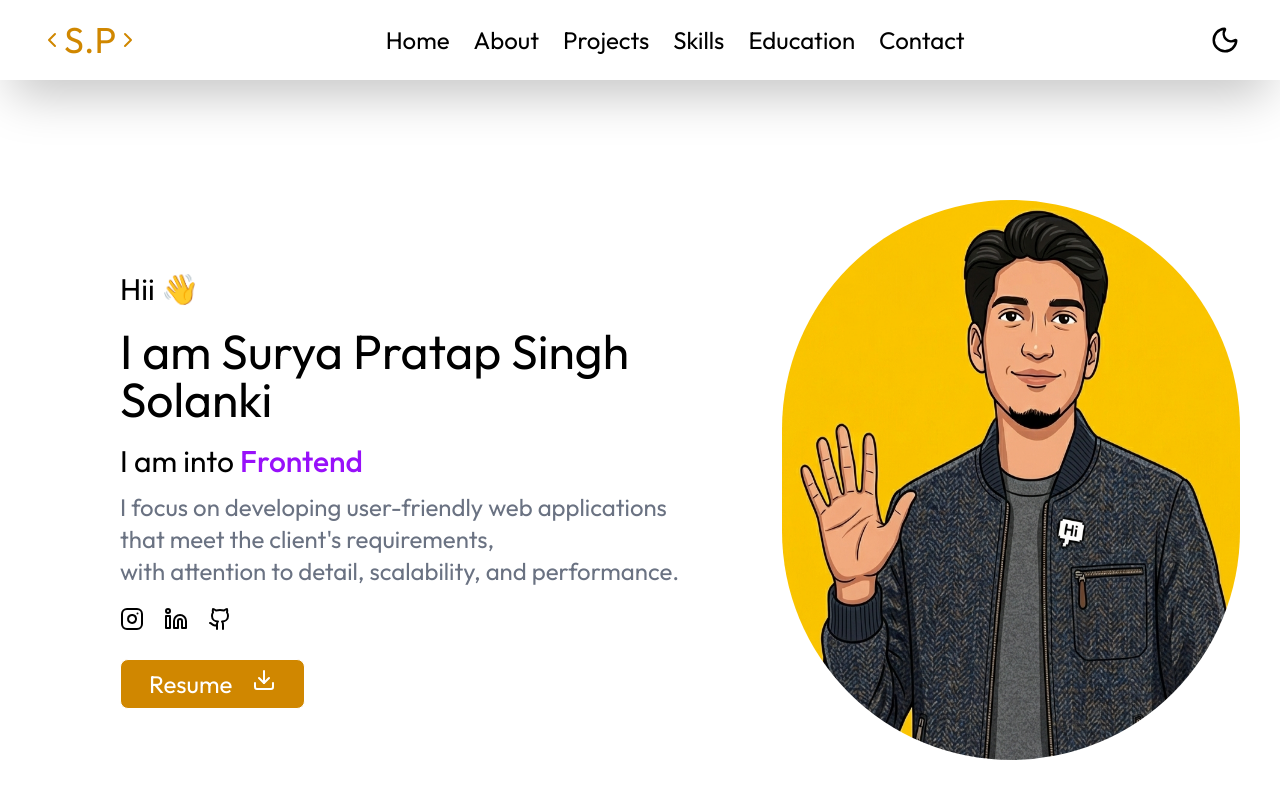
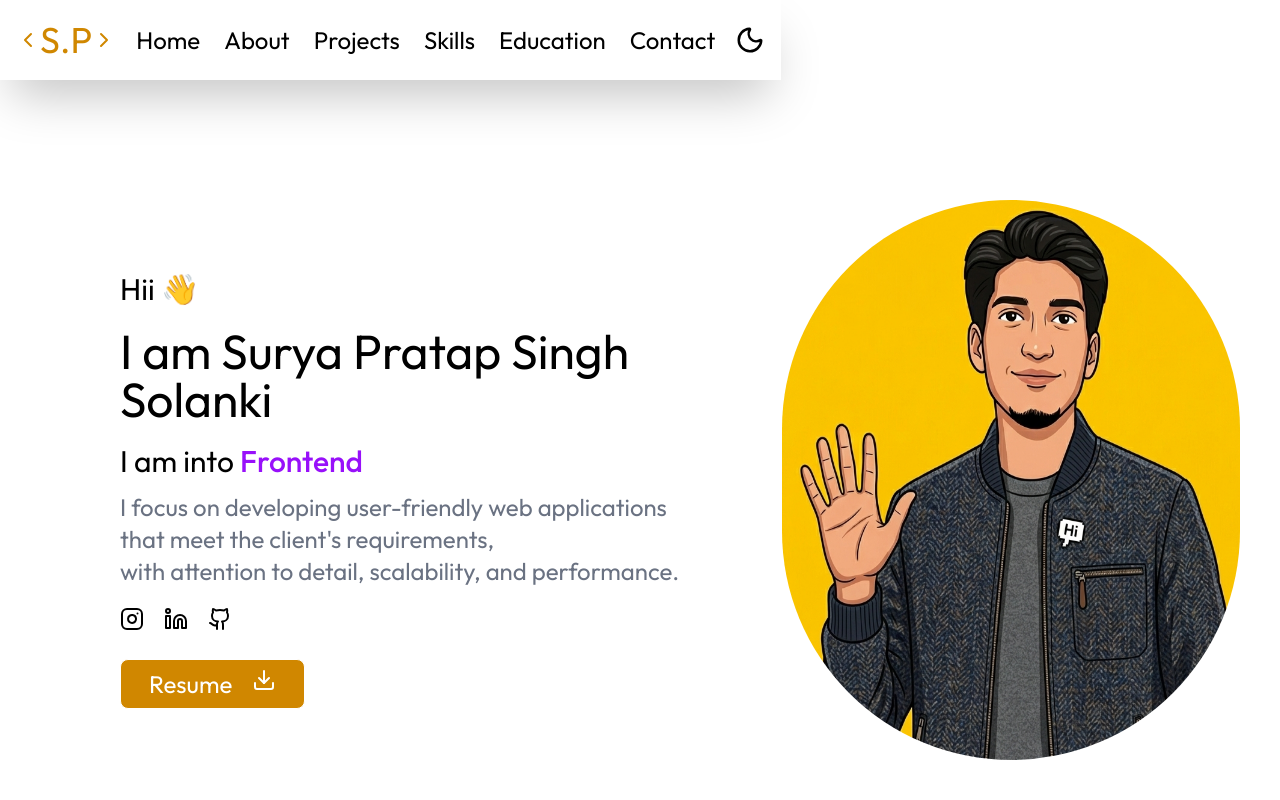
Before and after one commit to suryapratapsingh2027-collab/Portfolio, a React (Vite) app: page / in a window 1280 px wide. Shown: the top 800 px of the page. Built offline with nearby package versions, Linux system fonts and the light colour scheme.

Commit message:
navbar edit

```diff
--- a/src/components/Navbar.jsx
+++ b/src/components/Navbar.jsx
@@ -27,7 +27,7 @@ const Navbar = () => {
         }, [darkMode])
 
   return (
-      <div className='flex justify-between px-10 items-center fixed w-full h-20 top-0 shadow-2xl bg-white dark:bg-gray-950 dark:text-white'>
+      <div className='flex justify-between items-center fixed max-w-7xl mx-auto px-4 h-20 top-0 shadow-2xl bg-white dark:bg-gray-950 dark:text-white'>
       <div className=' items-center flex '><h1 className='text-4xl text-yellow-600 flex items-center'><ChevronLeft/>S.P<ChevronRight/></h1></div>
       <div className='p-5 hidden md:flex gap-6 text-2xl'>
         <a className='hover:text-amber-400 duration-300 transition-all' href="#home">Home</a>
```
